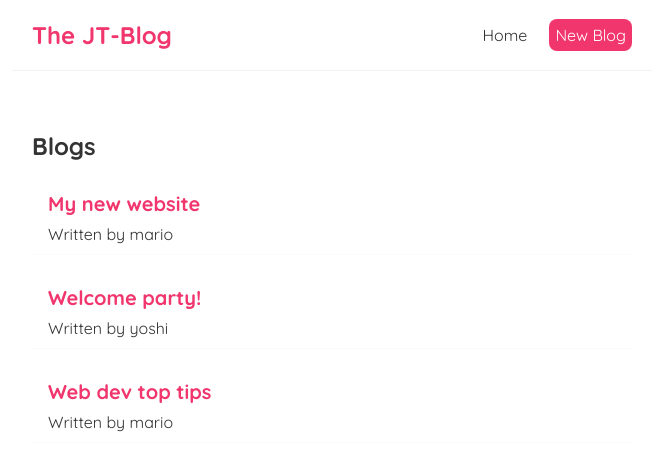
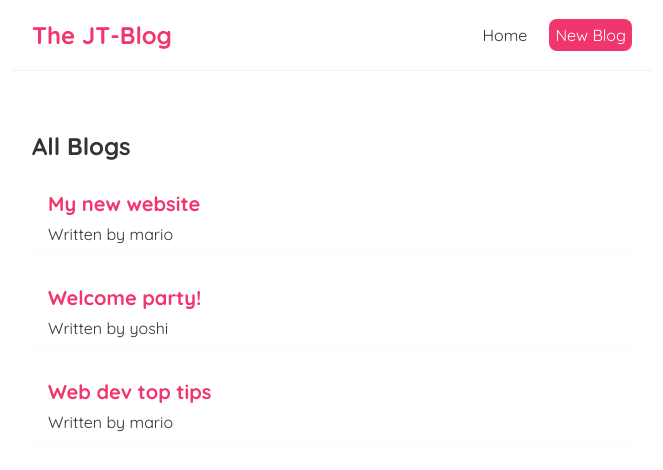
Before and after one commit to johntrehearn/reactAPT, a React (Create React App) app in the folder jtblog/: page / in a window 1280 px wide. Shown: the top 470 px of the page, without its empty margins (308-971 px from the left). Built offline with nearby package versions, Linux system fonts and the light colour scheme.

Commit message:
destructuring props

```diff
--- /dev/null
+++ b/jtblog/src/BlogList.js
@@ -0,0 +1,32 @@
+// here in BlogList.js we need to receive the prop that we passed from Home.js
+
+// we use props as an argument to the BlogList function i.e. const BlogList = (props) => { ... }
+
+// here we get access to an argument inside the component called props
+
+//Props is just an an object that contains all the properties that were passed to a component
+
+// we can access the blogs array by using const blogs = props.blogs;
+
+// if we log it to the console we can see the array of blogs
+
+const BlogList = (props) => {
+  const blogs = props.blogs;
+  const title = props.title;
+
+  console.log(props, blogs);
+
+  return (
+    <div className="blog-list">
+      <h2>{title}</h2>
+      {blogs.map((blog) => (
+        <div className="blog-preview" key={blog.id}>
+          <h2>{blog.title}</h2>
+          <p>Written by {blog.author}</p>
+        </div>
+      ))}
+    </div>
+  );
+};
+
+export default BlogList;
--- a/jtblog/src/Home.js
+++ b/jtblog/src/Home.js
@@ -1,4 +1,27 @@
 import {useState} from 'react';
+import BlogList from './BlogList';
+
+// to give BlogList.js access to the blogs we could redefine the blogs in the BlogsList component OR we could pass it as a prop to BlogList.js
+
+// props is a way to pass data from a parent component to a child component
+
+// props is an object that contains all the properties that were passed to a component
+
+// props is short for properties
+
+// props blogs={blogs}
+
+// This is passing the blogs array from the Home component to the BlogList component
+
+// In BlogList.js we need to receive the prop that we passed from Home.js
+
+// we use props as an argument to the BlogList function i.e. const BlogList = (props) => { ... }
+
+// Then in BlogList.js we get access to an argument inside the component called props
+
+//Props is just an an object that contains all the properties that were passed to a component
+
+// so in BlogList.js we can access the blogs array by using const blogs = props.blogs;
 
 const Home = () => {
   const [blogs, setBlogs] = useState([
@@ -9,13 +32,7 @@
 
   return (
     <div className="home">
-      <h2>Blogs</h2>
-      {blogs.map((blog) => (
-        <div className="blog-preview" key={blog.id}>
-          <h2>{blog.title}</h2>
-          <p>Written by {blog.author}</p>
-        </div>
-      ))}
+      <BlogList blogs={blogs} title="All Blogs" />
     </div>
   );
 };
```
Also changed, not shown: jtblog/src/BlogList-notDestructored.js (added, +32 -0 lines).
